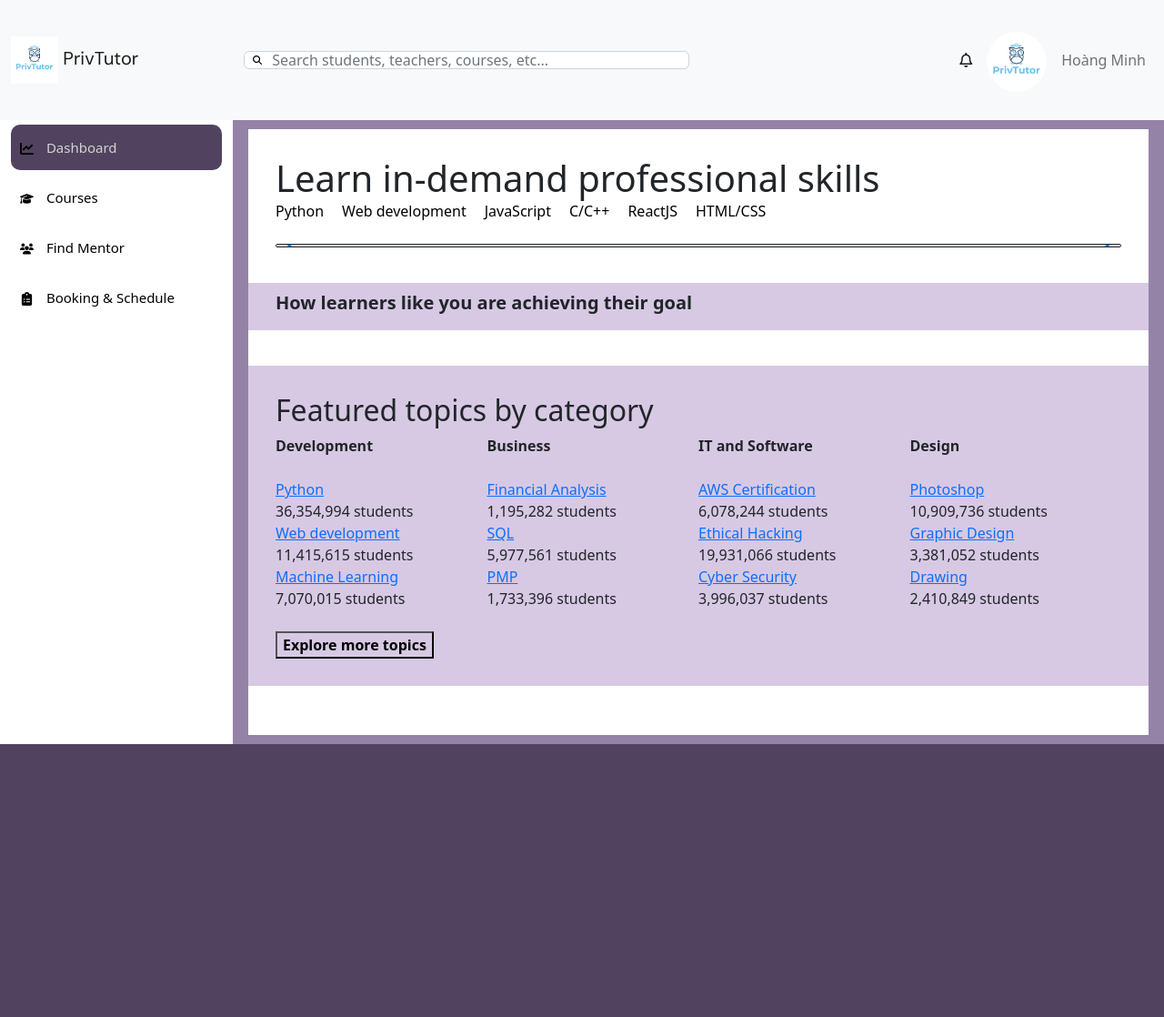
After one commit to thaichihien/PrivTutor-Group12, a Node server app: template client/views/index.hbs in a window 1280 px wide. The commit adds this page. Shown: the whole page at 91% size. Run offline with Node 20, Linux system fonts and the light colour scheme; the template is opened without the code that fills it, so the values that code supplies are empty; some libraries are stand-ins or nearby versions.

Commit message:
add task

```diff
--- a/client/views/BuyCourse_index.html
+++ b/client/views/BuyCourse_index.html
@@ -16,7 +16,8 @@
     <!-- Bootstrap CSS v5.2.1 -->
     <link href="https://cdn.jsdelivr.net/npm/bootstrap@5.2.1/dist/css/bootstrap.min.css" rel="stylesheet" integrity="sha384-iYQeCzEYFbKjA/T2uDLTpkwGzCiq6soy8tYaI1GyVh/UjpbCx/TYkiZhlZB6+fzT" crossorigin="anonymous">
 
-    <link rel="stylesheet" href="/client/public/css/BuyCourse.css">
+    <link rel="stylesheet" href="/client/public/css/BuyCourse_style.css">
+    <!-- <link rel="stylesheet" href="/client/public/css/BuyCourse.css"> -->
 </head>
 
 <body>
--- /dev/null
+++ b/client/views/index.hbs
@@ -0,0 +1,354 @@
+<!doctype html>
+<html lang="en">
+
+<head>
+    <title>Dashboard</title>
+    <!-- Required meta tags -->
+    <meta charset="utf-8">
+    <meta name="viewport" content="width=device-width, initial-scale=1, shrink-to-fit=no">
+
+    <!--Google Fonts-->
+    <link rel="preconnect" href="https://fonts.googleapis.com">
+    <link rel="preconnect" href="https://fonts.gstatic.com" crossorigin>
+    <link href="https://fonts.googleapis.com/css2?family=DM+Sans&display=swap" rel="stylesheet">
+    <!--Fontawesome-->
+    <script src="https://kit.fontawesome.com/6ac12fa637.js" crossorigin="anonymous"></script>
+    <!-- Link Swiper's CSS -->
+    <link rel="stylesheet" href="https://cdn.jsdelivr.net/npm/swiper/swiper-bundle.min.css" />
+    <!-- Bootstrap CSS v5.2.1 -->
+    <link href="https://cdn.jsdelivr.net/npm/bootstrap@5.2.1/dist/css/bootstrap.min.css" rel="stylesheet" integrity="sha384-iYQeCzEYFbKjA/T2uDLTpkwGzCiq6soy8tYaI1GyVh/UjpbCx/TYkiZhlZB6+fzT" crossorigin="anonymous">
+
+    <link rel="stylesheet" href=" /css/style.css">
+</head>
+
+<body>
+    <header>
+        <nav class="navbar navbar-expand-lg bg-light">
+            <div class="container-fluid">
+                <a class="navbar-brand" href="index.html">
+                    <img src=" /img/logo.png" alt="Logo">
+                    <span class="navbar-tittle">PrivTutor</span>
+                </a>
+                <button class="navbar-toggler" type="button" data-bs-toggle="collapse" data-bs-target="#navbarSupportedContent" aria-controls="navbarSupportedContent" aria-expanded="false" aria-label="Toggle navigation">
+            <span class="navbar-toggler-icon"></span>
+          </button>
+                <div class="collapse navbar-collapse" id="navbarSupportedContent">
+                    <div class="search-bar">
+                        <form class="d-flex" role="search">
+                            <div class="search-bar">
+                                <input class="form-control me-2" type="search" placeholder="Search students, teachers, courses, etc..." aria-label="Search">
+                                <img src=" /img/searchicon.svg" id="input_img">
+                            </div>
+                        </form>
+                    </div>
+
+                    <div class="nav-item-container">
+                        <ul class="navbar-nav me-auto mb-2 mb-lg-0">
+                            <li class="nav-item">
+                                <a class="nav-link active" aria-current="page" href="#"><i class="fa-regular fa-bell"></i></a>
+                            </li>
+                            <li class="nav-item">
+                                <a class="nav-link" href="#">
+                                    <span class="avatar-container">
+                                        <img src=" /img/logo.png" alt="" class="avatar">
+                                    </span>
+                                </a>
+                            </li>
+                            <li class="nav-item">
+                                <a class="nav-link" href="#">Hoàng Minh</a>
+                            </li>
+                            <!-- <li class="nav-item dropdown">
+                                <a class="nav-link dropdown-toggle" href="#" role="button" data-bs-toggle="dropdown" aria-expanded="false">
+                                </a>
+                                <ul class="dropdown-menu">
+                                    <li><a class="dropdown-item" href="#">Action</a></li>
+                                    <li><a class="dropdown-item" href="#">Another action</a></li>
+                                    <li>
+                                        <hr class="dropdown-divider">
+                                    </li>
+                                    <li><a class="dropdown-item" href="#">Something else here</a></li>
+                                </ul>
+                            </li> -->
+                        </ul>
+                    </div>
+
+
+                </div>
+            </div>
+        </nav>
+    </header>
+
+    <main>
+        <div class="container-fluid">
+            <div class="row flex-nowrap">
+
+                <div class="sidenav">
+                    <a class="active-page" href="#">
+                        <img src=" /img/chart-line-solid.svg" alt="">
+                        <span>Dashboard</span>
+                    </a>
+                    <a href="#">
+                        <img src=" /img/graduation-cap-solid.svg" alt="">
+                        <span>Courses</span>
+                    </a>
+                    <a href="#">
+                        <img src=" /img/users-solid.svg" alt="">
+                        <span>Find Mentor</span>
+                    </a>
+                    <a href="#">
+                        <img src=" /img/clipboard-list-solid.svg" alt="">
+                        <span>Booking & Schedule</span>
+                    </a>
+
+
+                </div>
+
+                <div class="main-content">
+                    <div class="main-container">
+                        <h1 class="main-title">Learn in-demand professional skills</h1>
+                        <div class="tag-row">
+                            <a href="#">Python</a>
+                            <a href="#">Web development</a>
+                            <a href="#">JavaScript</a>
+                            <a href="#">C/C++</a>
+                            <a href="#">ReactJS</a>
+                            <a href="#">HTML/CSS</a>
+                        </div>
+                        <br>
+                        <div class="recommend-course">
+                            <div class="swiper mySwiper slide-container">
+                                <div class="swiper-wrapper card">
+                                    {{#each course}}
+                                        <div class="swiper-slide">
+                                        <div class=" card-container">
+                                            <div class="image">
+                                                <img src="{{courseimage}}" alt="">
+                                            </div>
+
+                                            <div class="content">
+                                                <div class="course-name">{{coursetitle}}</div>
+                                                <div class="course-author">{{author}}</div>
+                                                <div class="course-rating">
+                                                    <span class="rating">{{rating}}</span>
+                                                    <span><i class="fa-solid fa-star"></i></span>
+                                                    <span><i class="fa-solid fa-star"></i></span>
+                                                    <span><i class="fa-solid fa-star"></i></span>
+                                                    <span><i class="fa-solid fa-star"></i></span>
+                                                    <span><i class="fa-solid fa-star-half-stroke"></i></span>
+                                                    <span class="number-people-rating">(4,172)</span>
+                                                </div>
+                                                <div class="course-price"><span class="currency" style="font-style: underline;">đ</span>{{price}}</div>
+                                            </div>
+                                        </div>
+                                    </div>
+                                    {{/each}}
+                                    {{!-- <div class="swiper-slide">
+                                        <div class=" card-container">
+                                            <div class="image">
+                                                <img src=" /img/logo.png" alt="">
+                                            </div>
+
+                                            <div class="content">
+                                                <div class="course-name">Learn Python: The complete Python Programming Course</div>
+                                                <div class="course-author">Avinash Jain, The Codex</div>
+                                                <div class="course-rating">
+                                                    <span class="rating">4.5</span>
+                                                    <span><i class="fa-solid fa-star"></i></span>
+                                                    <span><i class="fa-solid fa-star"></i></span>
+                                                    <span><i class="fa-solid fa-star"></i></span>
+                                                    <span><i class="fa-solid fa-star"></i></span>
+                                                    <span><i class="fa-solid fa-star-half-stroke"></i></span>
+                                                    <span class="number-people-rating">(4,172)</span>
+                                                </div>
+                                                <div class="course-price"><span class="currency" style="font-style: underline;">đ</span>999,000</div>
+                                            </div>
+                                        </div>
+                                    </div>
+                                    <div class="swiper-slide">
+                                        <div class=" card-container">
+                                            <div class="image">
+                                                <img src=" /img/logo.png" alt="">
+                                            </div>
+
+                                            <div class="content">
+                                                <div class="course-name">Learn Python: The complete Python Programming Course</div>
+                                                <div class="course-author">Avinash Jain, The Codex</div>
+                                                <div class="course-rating">
+                                                    <span class="rating">4.5</span>
+                                                    <span><i class="fa-solid fa-star"></i></span>
+                                                    <span><i class="fa-solid fa-star"></i></span>
+                                                    <span><i class="fa-solid fa-star"></i></span>
+                                                    <span><i class="fa-solid fa-star"></i></span>
+                                                    <span><i class="fa-solid fa-star-half-stroke"></i></span>
+                                                    <span class="number-people-rating">(4,172)</span>
+                                                </div>
+                                                <div class="course-price"><span class="currency" style="font-style: underline;">đ</span>999,000</div>
+                                            </div>
+                                        </div>
+                                    </div> --}}
+
+
+                                </div>
+                                <div class="swiper-button-next"></div>
+                                <div class="swiper-button-prev"></div>
+                                <div class="swiper-pagination"></div>
+                            </div>
+                        </div>
+
+                        <br>
+
+                        <div class="course-comment">
+                            <h2>How learners like you are achieving their goal</h2>
+                            <div class="swiper mySwiper comment-slide-container">
+                                <div class="swiper-wrapper comment-card-container">
+                                    {{#each review}}
+                                       <div class="swiper-slide">
+                                        <div class="comment-card">
+                                            <div class="double-quotes-icon"><i class="fa-sharp fa-solid fa-quote-left"></i></div>
+                                            <div class="comments">{{comment}}.</div>
+                                            <br>
+                                            <div class="comment-author">
+                                                <img src=" /img/logo.png" class="author-avatar">
+                                                <span class="author-name">{{author}}</span>
+                                            </div>
+                                            <hr>
+                                            <div class="course-link">
+                                                <div class="icon"><i class="fa-solid fa-circle-play"></i></div>
+                                                <a href="#" class="link">{{coursetitle}}</a>
+                                            </div>
+                                        </div>
+                                    </div>
+                                    {{/each}}
+                                    {{!-- <div class="swiper-slide">
+                                        <div class="comment-card">
+                                            <div class="double-quotes-icon"><i class="fa-sharp fa-solid fa-quote-left"></i></div>
+                                            <div class="comments">I am proud to say that after a few months of taking this course... I passed my exam and am now an AWS Certified Cloud Practitioner! This content was exactly what the CCP exam covered.</div>
+                                            <br>
+                                            <div class="comment-author">
+                                                <img src=" /img/logo.png" class="author-avatar">
+                                                <span class="author-name">Will A</span>
+                                            </div>
+                                            <hr>
+                                            <div class="course-link">
+                                                <div class="icon"><i class="fa-solid fa-circle-play"></i></div>
+                                                <a href="#" class="link">[New] Ultimate AWS Certified Cloud Practioner - 2022</a>
+                                            </div>
+                                        </div>
+                                    </div>
+                                    <div class="swiper-slide">
+                                        <div class="comment-card">
+                                            <div class="double-quotes-icon"><i class="fa-sharp fa-solid fa-quote-left"></i></div>
+                                            <div class="comments">I am proud to say that after a few months of taking this course... I passed my exam and am now an AWS Certified Cloud Practitioner! This content was exactly what the CCP exam covered.</div>
+                                            <br>
+                                            <div class="comment-author">
+                                                <img src=" /img/logo.png" class="author-avatar">
+                                                <span class="author-name">Will A</span>
+                                            </div>
+                                            <hr>
+                                            <div class="course-link">
+                                                <div class="icon"><i class="fa-solid fa-circle-play"></i></div>
+                                                <a href="#" class="link">[New] Ultimate AWS Certified Cloud Practioner - 2022</a>
+                                            </div>
+                                        </div>
+                                    </div> --}}
+                                </div>
+                                <div class="swiper-button-next"></div>
+                                <div class="swiper-button-prev"></div>
+                                <div class="swiper-pagination"></div>
+                            </div>
+
+                        </div>
+
+                        <br>
+
+                        <div class="featured-topic">
+                            <h2>Featured topics by category</h2>
+                            <div class="topic-container">
+                                <div class="topic">
+                                    <div class="topic-title">Development</div>
+                                    <br>
+                                    <a href="#">Python</a>
+                                    <div class="student-number">36,354,994 students</div>
+                                    <a href="#">Web development</a>
+                                    <div class="student-number">11,415,615 students</div>
+                                    <a href="#">Machine Learning</a>
+                                    <div class="student-number">7,070,015 students</div>
+                                </div>
+                                <div class="topic">
+                                    <div class="topic-title">Business</div>
+                                    <br>
+                                    <a href="#">Financial Analysis</a>
+                                    <div class="student-number">1,195,282 students</div>
+                                    <a href="#">SQL</a>
+                                    <div class="student-number">5,977,561 students</div>
+                                    <a href="#">PMP</a>
+                                    <div class="student-number">1,733,396 students</div>
+                                </div>
+                                <div class="topic">
+                                    <div class="topic-title">IT and Software</div>
+                                    <br>
+                                    <a href="#">AWS Certification</a>
+                                    <div class="student-number">6,078,244 students</div>
+                                    <a href="#">Ethical Hacking</a>
+                                    <div class="student-number">19,931,066 students</div>
+                                    <a href="#">Cyber Security</a>
+                                    <div class="student-number">3,996,037 students</div>
+                                </div>
+                                <div class="topic">
+                                    <div class="topic-title">Design</div>
+                                    <br>
+                                    <a href="#">Photoshop</a>
+                                    <div class="student-number">10,909,736 students</div>
+                                    <a href="#">Graphic Design</a>
+                                    <div class="student-number">3,381,052 students</div>
+                                    <a href="#">Drawing</a>
+                                    <div class="student-number">2,410,849 students</div>
+                                </div>
+                            </div>
+                            <br>
+                            <form class="topic-button">
+                                <button><a href="#">Explore more topics</a></button>
+                            </form>
+                        </div>
+
+                        <br>
+
+                    </div>
+                </div>
+
+            </div>
+    </main>
+    <footer>
+        <!-- place footer here -->
+    </footer>
+    <!-- Bootstrap JavaScript Libraries -->
+    <script src="https://cdn.jsdelivr.net/npm/@popperjs/core@2.11.6/dist/umd/popper.min.js" integrity="sha384-oBqDVmMz9ATKxIep9tiCxS/Z9fNfEXiDAYTujMAeBAsjFuCZSmKbSSUnQlmh/jp3" crossorigin="anonymous">
+    </script>
+
+    <script src="https://cdn.jsdelivr.net/npm/bootstrap@5.2.1/dist/js/bootstrap.min.js" integrity="sha384-7VPbUDkoPSGFnVtYi0QogXtr74QeVeeIs99Qfg5YCF+TidwNdjvaKZX19NZ/e6oz" crossorigin="anonymous">
+    </script>
+
+    <!-- Swiper JS -->
+    <script src="https://cdn.jsdelivr.net/npm/swiper/swiper-bundle.min.js"></script>
+
+    <!-- Initialize Swiper -->
+    <script>
+        var swiper = new Swiper(".mySwiper", {
+            slidesPerView: 3,
+            spaceBetween: 30,
+            slidesPerGroup: 3,
+            loop: true,
+            loopFillGroupWithBlank: true,
+            pagination: {
+                el: ".swiper-pagination",
+                clickable: true,
+            },
+            navigation: {
+                nextEl: ".swiper-button-next",
+                prevEl: ".swiper-button-prev",
+            },
+        });
+    </script>
+</body>
+
+</html>
--- /dev/null
+++ b/client/views/layouts/main.hbs
@@ -0,0 +1 @@
+{{{body}}}
--- a/server/routers/viewRouter.js
+++ b/server/routers/viewRouter.js
@@ -1,7 +1,9 @@
 const router = require('express').Router()
+const renderController = require('../controllers/renderController')
+
 
 // TODO render index
-router.get('/',(req,res) => res.send("Thành công"));
+router.get('/',renderController.renderIndex);
 
 
 
--- a/server/server.js
+++ b/server/server.js
@@ -1,7 +1,7 @@
 const express = require('express')
 const app = express()
 require('dotenv').config()
-const PORT = process.env.PORT || 3000
+const PORT = process.env.PORT || 4000
 const { engine } = require('express-handlebars')
 const path = require('path')
 
@@ -14,8 +14,11 @@ app.use(express.urlencoded({extended:true}))
 // - Handlebars
 app.engine('hbs', engine({ extname: '.hbs', defaultLayout: "main"}));
 app.set('view engine','hbs')
-app.set('views',path.join(__dirname,'../client/resources/views'))
+app.set('views',path.join(__dirname,'../client/views'))
 
+
+// - Static
+app.use(express.static(path.join(__dirname,'../client/public')))
 
 app.use('/',require('./routers/viewRouter'))
 
```
Also changed, not shown: server/controllers/dataController.js (+47 -0 lines), server/controllers/renderController.js (added, +21 -0 lines), README.md.
